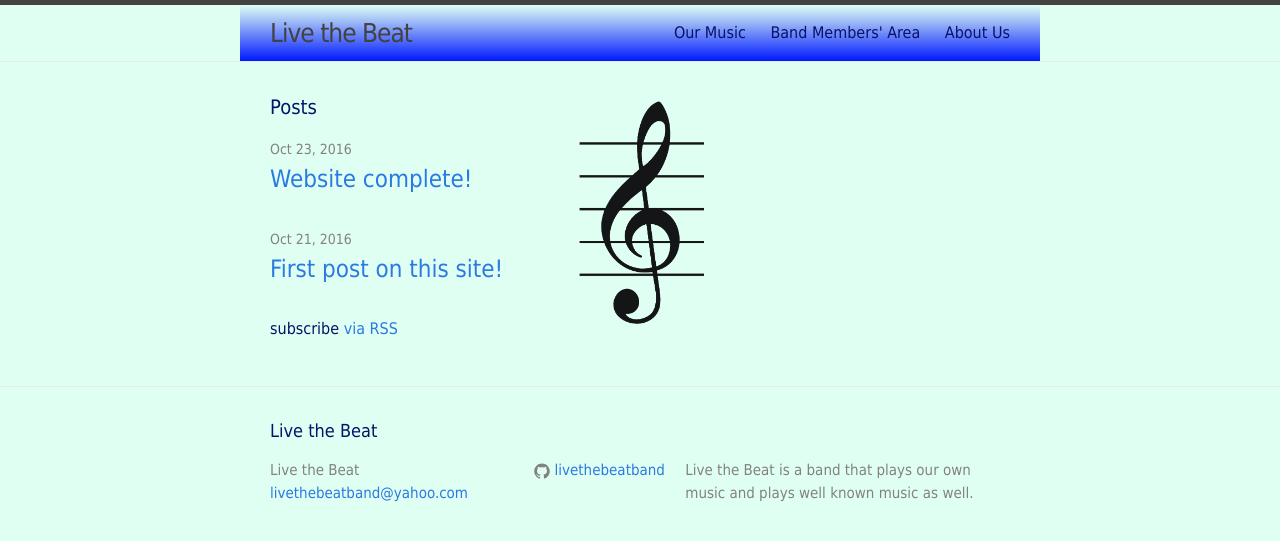
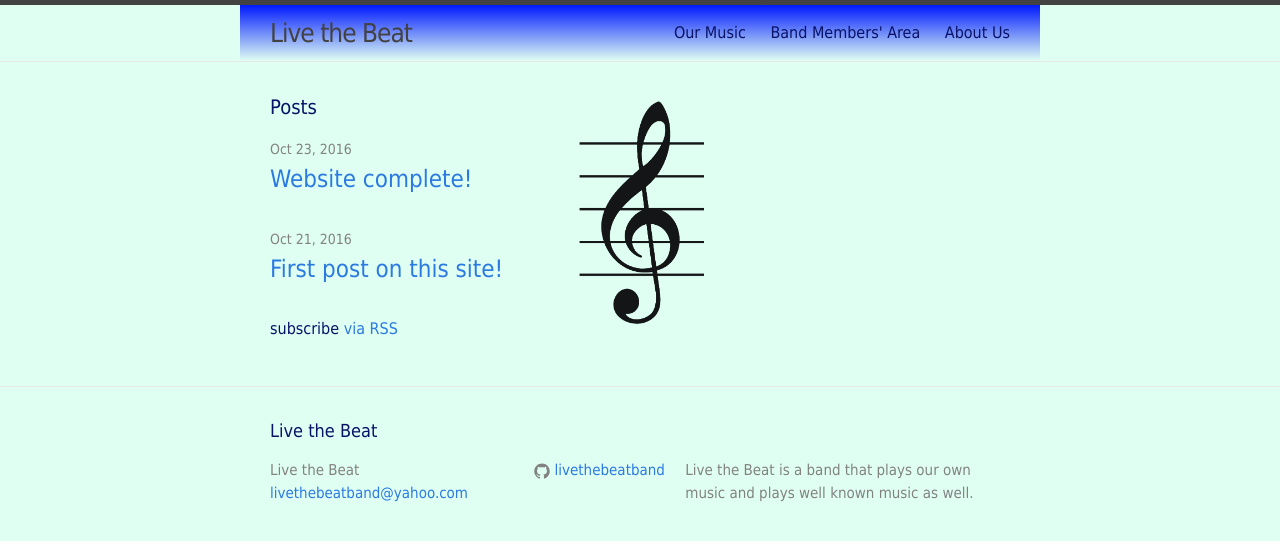
Before and after one commit to livethebeatband/livethebeatband.github.io, a Jekyll site: the page built from index.html, in a window 1280 px wide. Shown: the top 541 px of the page. Built offline with Jekyll 4.4.1, drawn with Linux system fonts in a browser that asks for light colours.

Commit message:
Update header.html

```diff
--- a/_includes/header.html
+++ b/_includes/header.html
@@ -1,6 +1,6 @@
 <header class="site-header">
 
-  <div class="wrapper" style="background-image: -webkit-linear-gradient(#e0fff3, #0019ff);">
+  <div class="wrapper" style="background-image: -webkit-linear-gradient(#0019ff, #e0fff3);">
 
     <a class="site-title" href="{{ site.baseurl }}/">{{ site.title }}</a>
 
```
